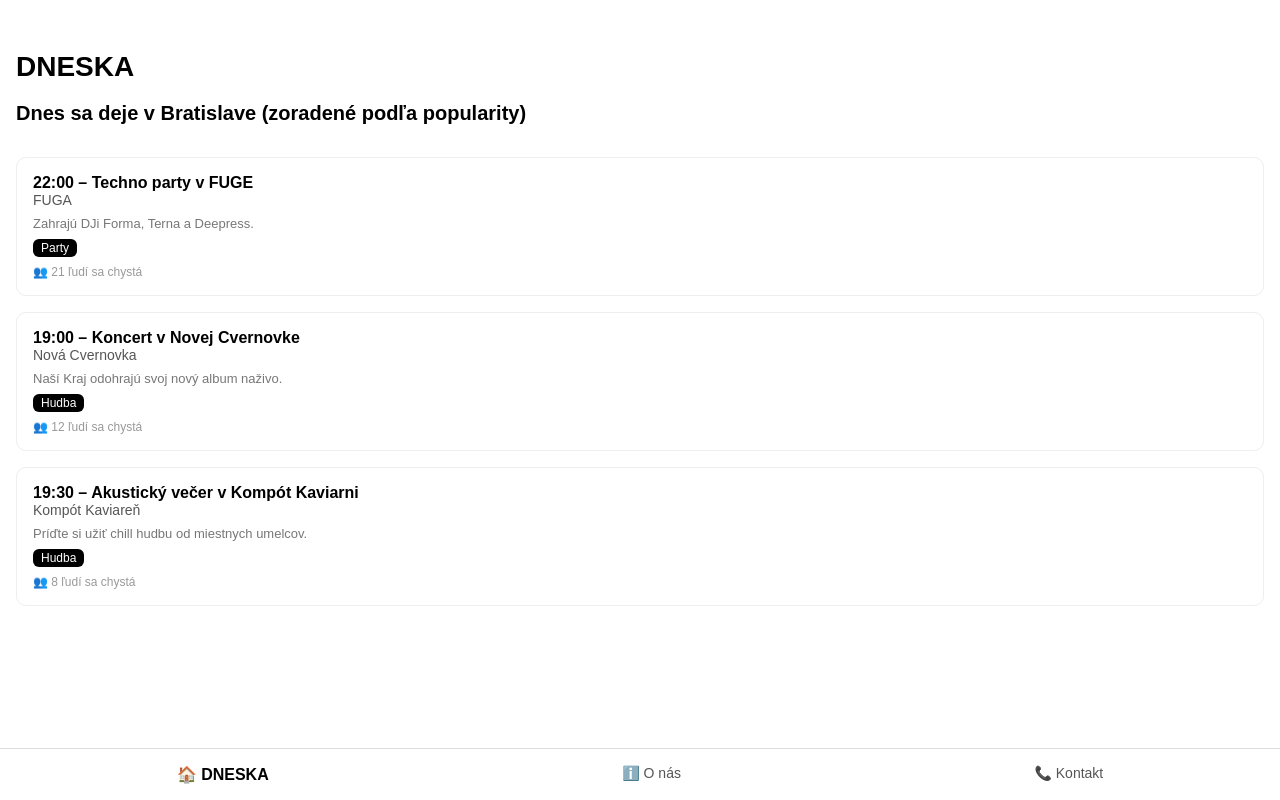
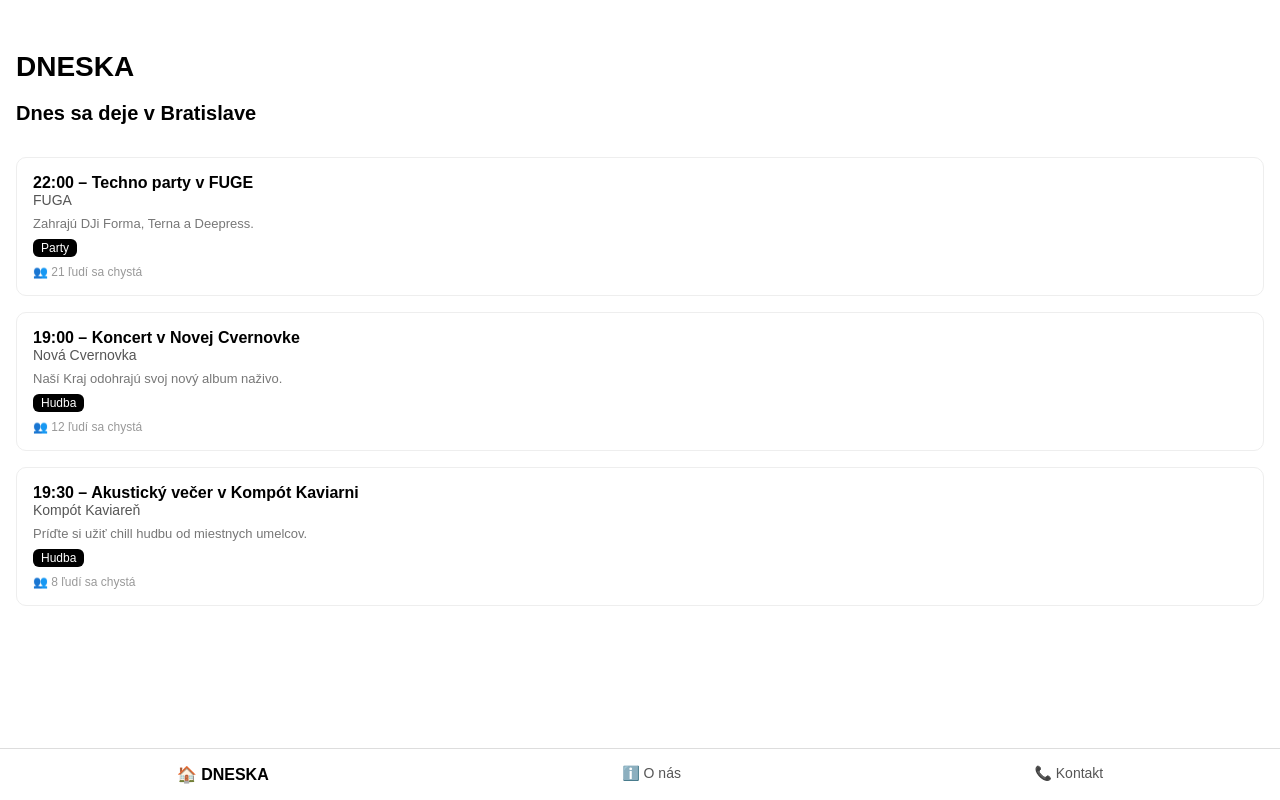
Before and after one commit to miroslavdnes/Dnes, a Next.js app: page / in a window 1280 px wide. Built offline with nearby package versions, Linux system fonts and the light colour scheme.

Commit message:
Update index.js

```diff
--- a/pages/index.js
+++ b/pages/index.js
@@ -1,4 +1,3 @@
-
 import Footer from '../components/Footer';
 import { useState } from 'react';
 
@@ -39,7 +38,7 @@ export default function HomePage() {
       <div style={{ padding: '2rem 1rem 5rem', fontFamily: 'sans-serif' }}>
         <h1 style={{ fontSize: '28px', fontWeight: 'bold' }}>DNESKA</h1>
         <h2 style={{ fontSize: '20px', marginTop: '0.5rem' }}>
-          Dnes sa deje v Bratislave (zoradené podľa popularity)
+          Dnes sa deje v Bratislave
         </h2>
 
         <div style={{ marginTop: '2rem' }}>
```
